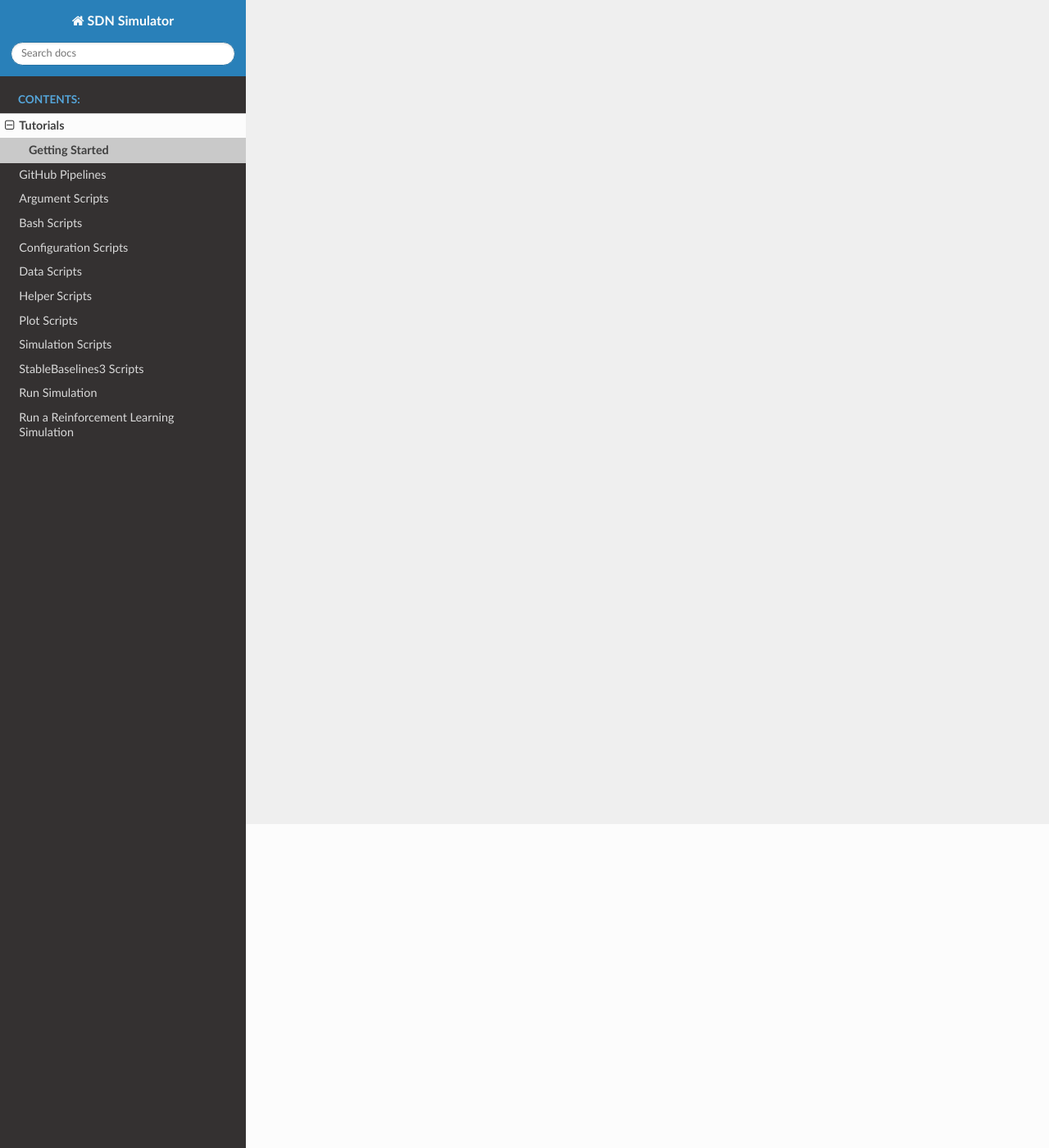
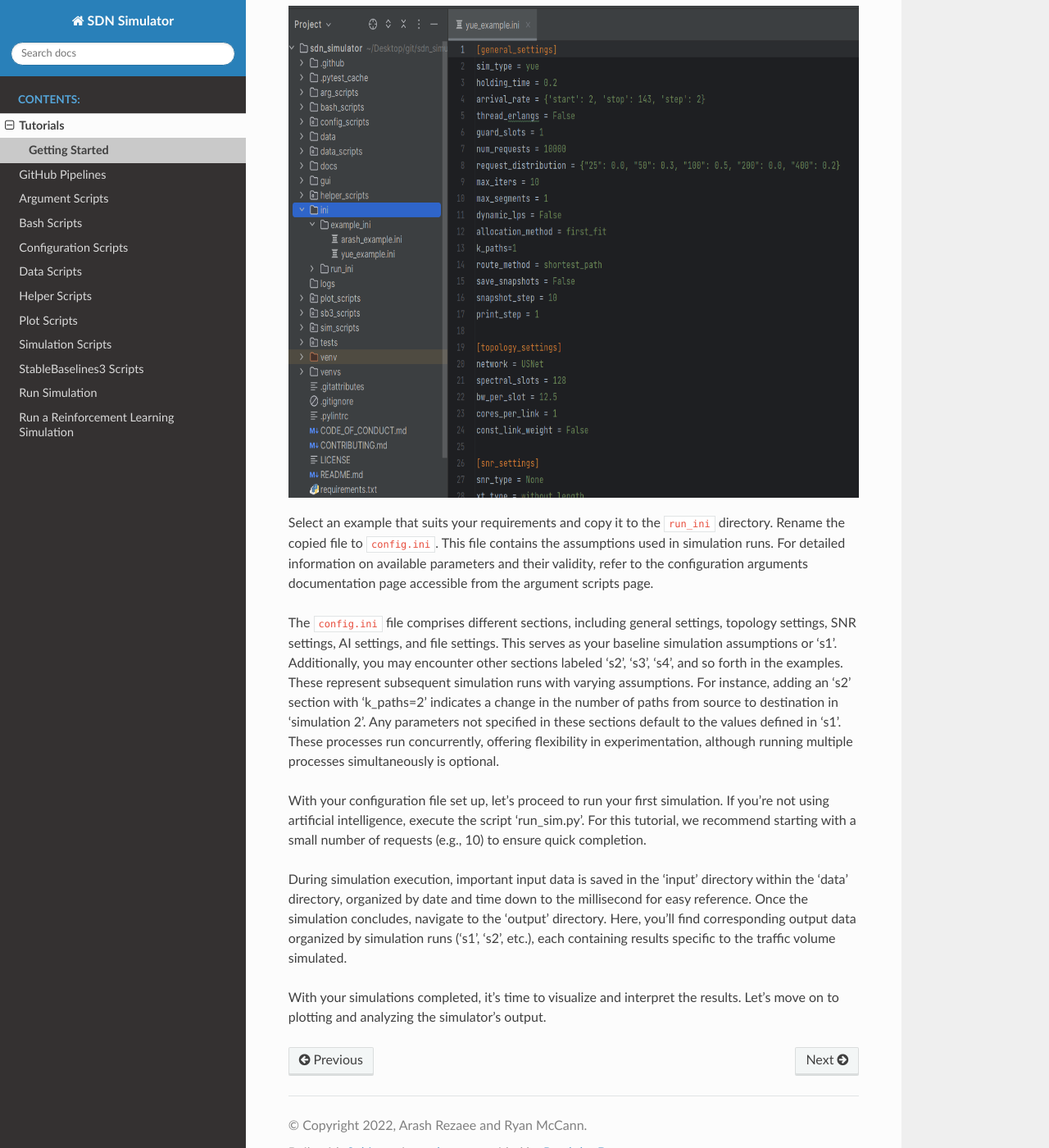
Before and after one commit to SDNNetSim/SDON_simulator, a Sphinx documentation site: the page built from docs/tutorials/getting_started.rst, in a window 1280 px wide and 1400 px high, scrolled down 395 px. Shown: the whole window at 82% size. Built offline with Sphinx 7.4.7 and the Read the Docs theme 2.0.0, drawn with Linux system fonts in a browser that asks for light colours; pages that are not in the unit, such as notebooks, are missing from menus; some of the changed text lies outside the part shown.

Commit message:
Begin implementing the getting started page

```diff
--- a/docs/tutorials/getting_started.rst
+++ b/docs/tutorials/getting_started.rst
@@ -1,4 +1,47 @@
 Getting Started
 ===============
 
-When I have time I'll fill this out :)
+Welcome to the Software Defined Elastic Optical Networking Simulator! In this tutorial, we'll guide you through the
+process of running your first simulations and visualizing the results.
+
+To begin, head over to the ``ini`` directory and explore the provided examples. These examples, located in the
+``example_ini`` directory, are based on default parameters used by two PhD students in their simulations.
+Although named after their creators, these examples are fully customizable to suit your specific needs, offering
+flexibility in simulation design.
+
+The diagram below illustrates the location:
+
+.. image:: _images/example_ini.png
+   :alt: Example ini Image
+   :width: 700px
+   :height: 600px
+   :align: center
+
+.. raw:: html
+
+    <br>
+
+Select an example that suits your requirements and copy it to the ``run_ini`` directory. Rename the copied file to
+``config.ini``. This file contains the assumptions used in simulation runs. For detailed information on available
+parameters and their validity, refer to the configuration arguments documentation page accessible from the argument
+scripts page.
+
+The ``config.ini`` file comprises different sections, including general settings, topology settings, SNR settings,
+AI settings, and file settings. This serves as your baseline simulation assumptions or 's1'. Additionally, you may
+encounter other sections labeled 's2', 's3', 's4', and so forth in the examples. These represent subsequent simulation
+runs with varying assumptions. For instance, adding an 's2' section with 'k_paths=2' indicates a change in the number
+of paths from source to destination in 'simulation 2'. Any parameters not specified in these sections default to the
+values defined in 's1'. These processes run concurrently, offering flexibility in experimentation, although running
+multiple processes simultaneously is optional.
+
+With your configuration file set up, let's proceed to run your first simulation. If you're not using artificial
+intelligence, execute the script 'run_sim.py'. For this tutorial, we recommend starting with a small number of
+requests (e.g., 10) to ensure quick completion.
+
+During simulation execution, important input data is saved in the 'input' directory within the 'data' directory,
+organized by date and time down to the millisecond for easy reference. Once the simulation concludes, navigate to the
+'output' directory. Here, you'll find corresponding output data organized by simulation runs ('s1', 's2', etc.), each
+containing results specific to the traffic volume simulated.
+
+With your simulations completed, it's time to visualize and interpret the results. Let's move on to plotting and
+analyzing the simulator's output.
```
